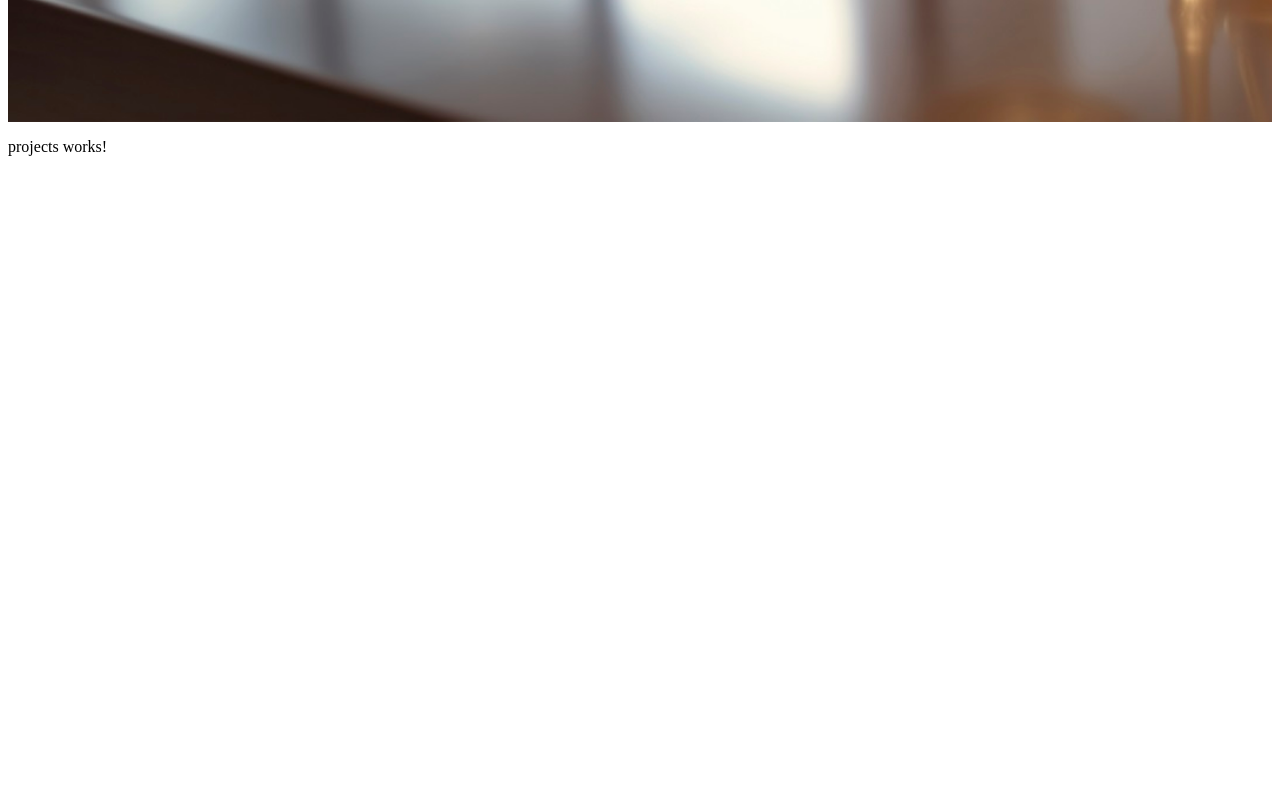
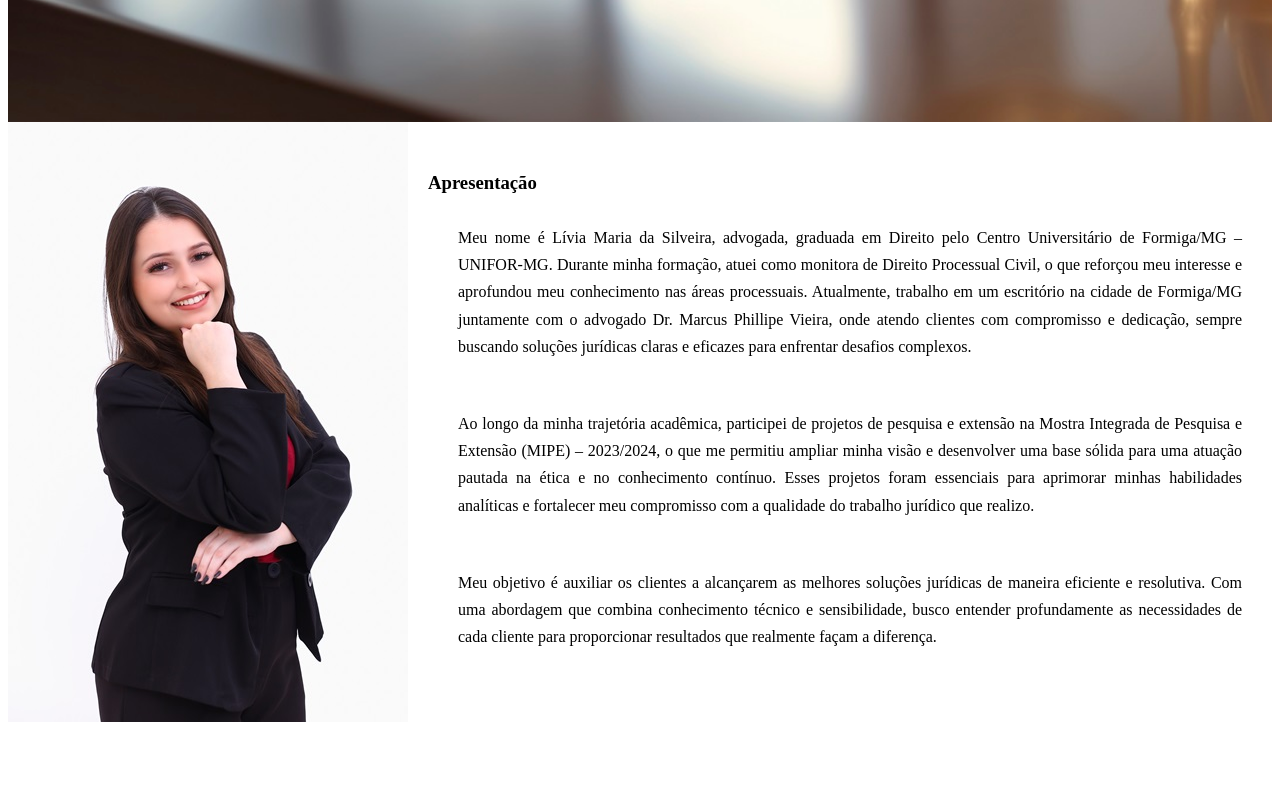
Before and after one commit to LuixCarlos00/Portifolio-Livia-Maria, an Angular app: page / in a window 1280 px wide. Shown: the part 840-1640 px from the top of the page. Before the commit the page ends 1012 px from the top, so only its background shows below. Built offline with nearby package versions, Linux system fonts and the light colour scheme.

Commit message:
Luiz Carlos 03/11/2024
- implementar da aba Sobre min concluida

```diff
--- a/src/app/about/about.component.css
+++ b/src/app/about/about.component.css
@@ -0,0 +1,62 @@
+* {
+  margin: 0;
+  padding: 0;
+  box-sizing: border-box;
+}
+
+.home {
+  margin: 0;
+  padding: 0;
+  width: 100%;
+  height: 100vh;
+}
+
+.text-container {
+  margin-top: 50px;
+  align-items: flex-start;
+}
+
+.image-container {
+  display: flex;
+  gap: 20px;
+}
+
+h1 {
+  margin-bottom: 20px;
+}
+
+p {
+  margin: 30px;
+  text-align: justify;
+  line-height: 1.7;
+  margin-bottom: 50px;
+}
+
+.logoHome {
+  object-fit: cover;
+}
+
+
+
+@media screen and (max-width: 768px) {
+
+  .home {
+    margin: 0;
+    padding: 0;
+    width: 100%;
+    height: auto;
+  }
+
+  .text-container {
+    margin-top: 0px;
+  }
+
+  .image-container {
+    flex-direction: column;
+    align-items: center;
+  }
+
+  .logoHome {
+    width: 100%;
+  }
+}
--- a/src/app/about/about.component.html
+++ b/src/app/about/about.component.html
@@ -0,0 +1,56 @@
+<!DOCTYPE html>
+<html lang="en">
+
+<head>
+  <meta charset="UTF-8">
+  <meta name="viewport" content="width=device-width, initial-scale=1.0">
+</head>
+
+<body>
+  <main>
+    <section id="home" class="home">
+      <div class="image-container">
+
+        <img src="../../assets/imagens/meTwo.jpg" alt="justcy" class="logoHome">
+
+        <div class="text-container">
+          <h1>Apresentação</h1>
+          <p class="text">
+            Meu nome é Lívia Maria da Silveira, advogada, graduada em Direito pelo Centro Universitário de Formiga/MG –
+            UNIFOR-MG.
+            Durante minha formação, atuei como monitora de Direito Processual Civil, o que reforçou meu interesse e
+            aprofundou meu
+            conhecimento nas áreas processuais. Atualmente, trabalho em um escritório na cidade de Formiga/MG juntamente
+            com o
+            advogado Dr. Marcus Phillipe Vieira, onde atendo clientes com compromisso e dedicação, sempre buscando
+            soluções
+            jurídicas claras e eficazes para enfrentar desafios complexos.
+          </p>
+
+          <p class="text">
+            Ao longo da minha trajetória acadêmica, participei de projetos de pesquisa e extensão na Mostra Integrada de
+            Pesquisa e
+            Extensão (MIPE) – 2023/2024, o que me permitiu ampliar minha visão e desenvolver uma base sólida para uma
+            atuação
+            pautada na ética e no conhecimento contínuo. Esses projetos foram essenciais para aprimorar minhas
+            habilidades
+            analíticas e fortalecer meu compromisso com a qualidade do trabalho jurídico que realizo.
+          </p>
+
+          <p class="text">
+            Meu objetivo é auxiliar os clientes a alcançarem as melhores soluções jurídicas de maneira eficiente e
+            resolutiva. Com
+            uma abordagem que combina conhecimento técnico e sensibilidade, busco entender profundamente as necessidades
+            de cada
+            cliente para proporcionar resultados que realmente façam a diferença.</p>
+        </div>
+      </div>
+
+
+
+    </section>
+  </main>
+
+</body>
+
+</html>
```
